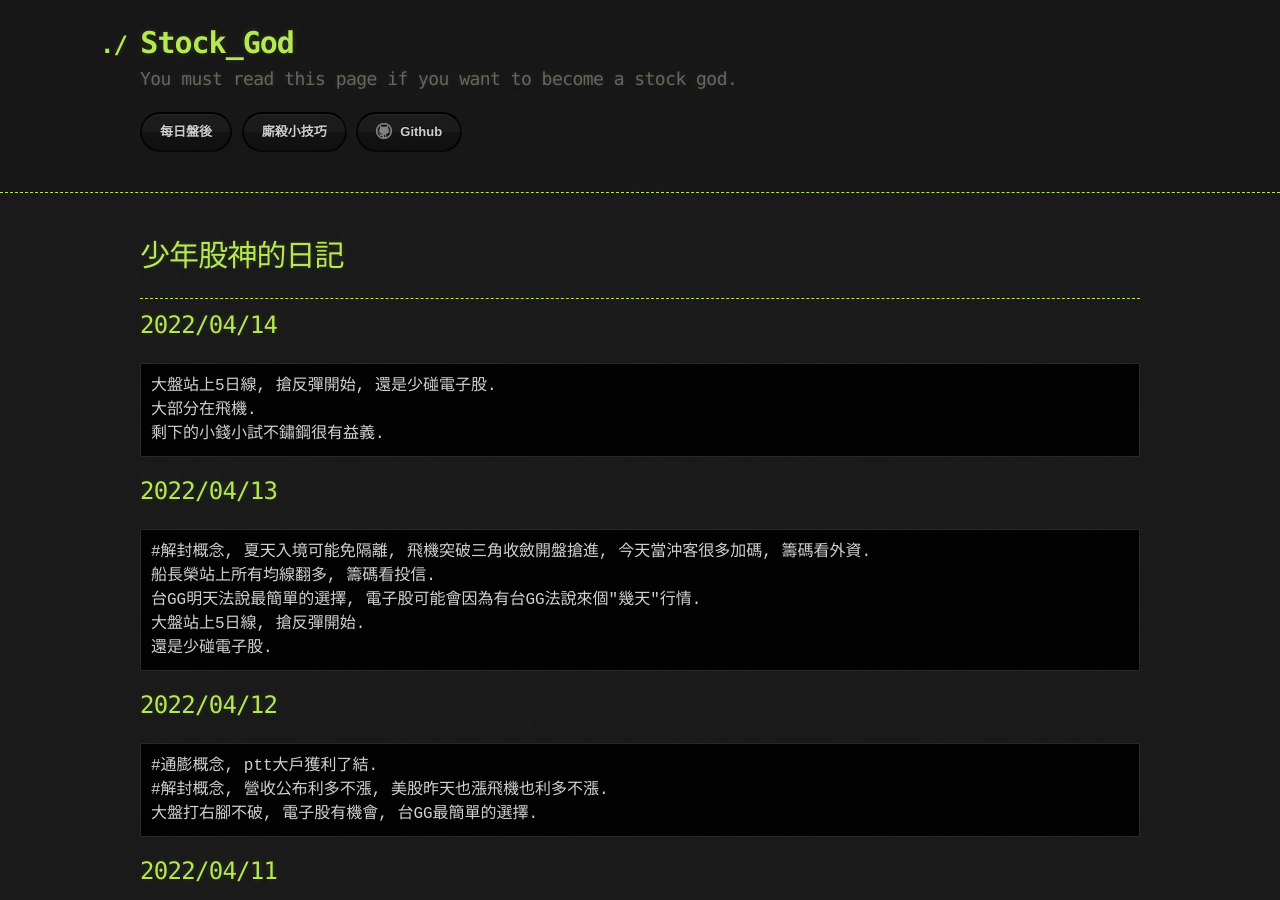
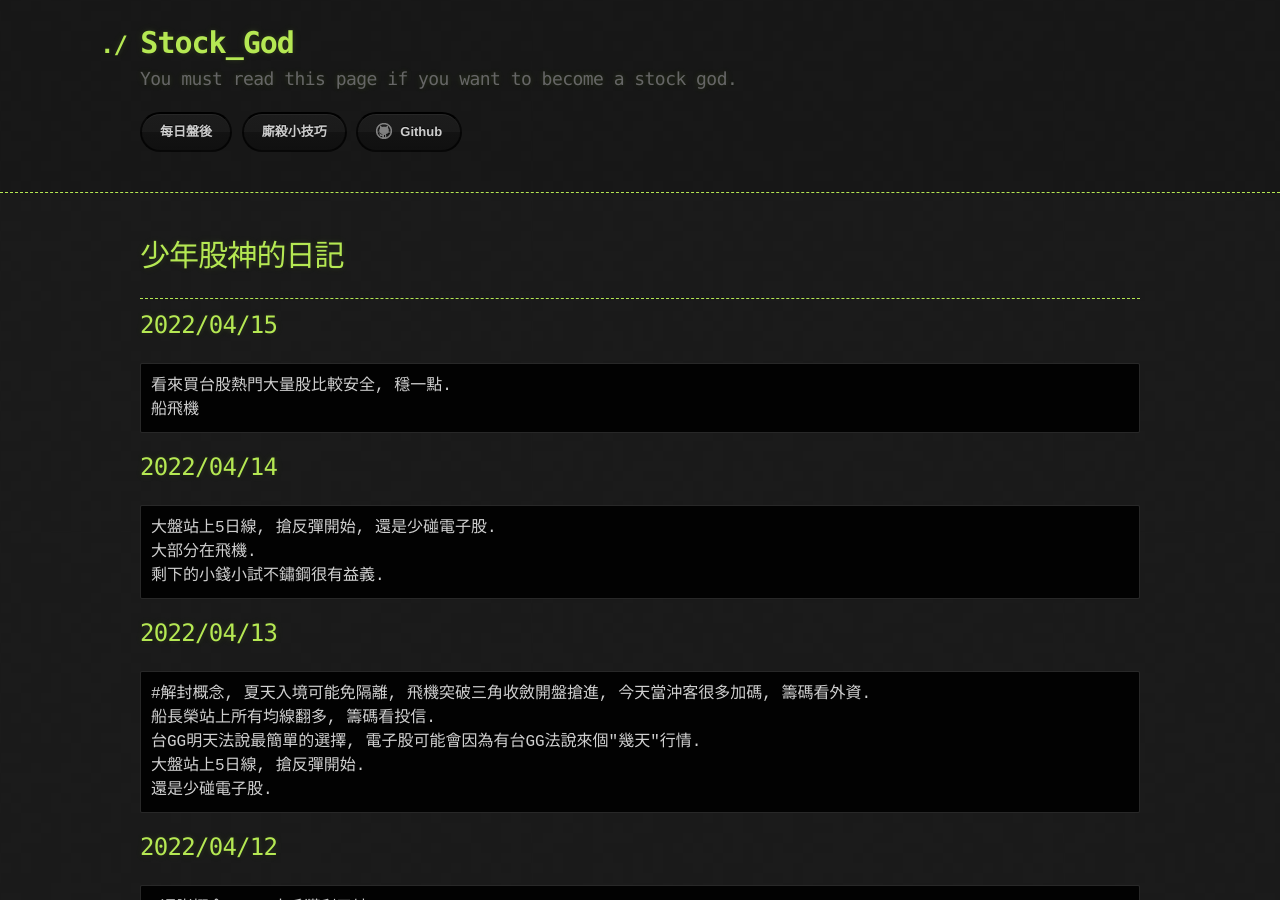
Before and after one commit to lepg5487/Stock_God, a Jekyll site: the page built from index.md, in a window 1280 px wide and 900 px high. Built offline with Jekyll 4.4.1, drawn with Linux system fonts in a browser that asks for light colours; our own code applies the rules of GitHub Pages for plain Markdown files.

Commit message:
Update index.md

````diff
--- a/index.md
+++ b/index.md
@@ -5,6 +5,12 @@ layout: testlayouts
 # 少年股神的日記
 
 ---
+
+## 2022/04/15
+```
+看來買台股熱門大量股比較安全, 穩一點.
+船飛機
+```
 
 ## 2022/04/14
 ```
````
